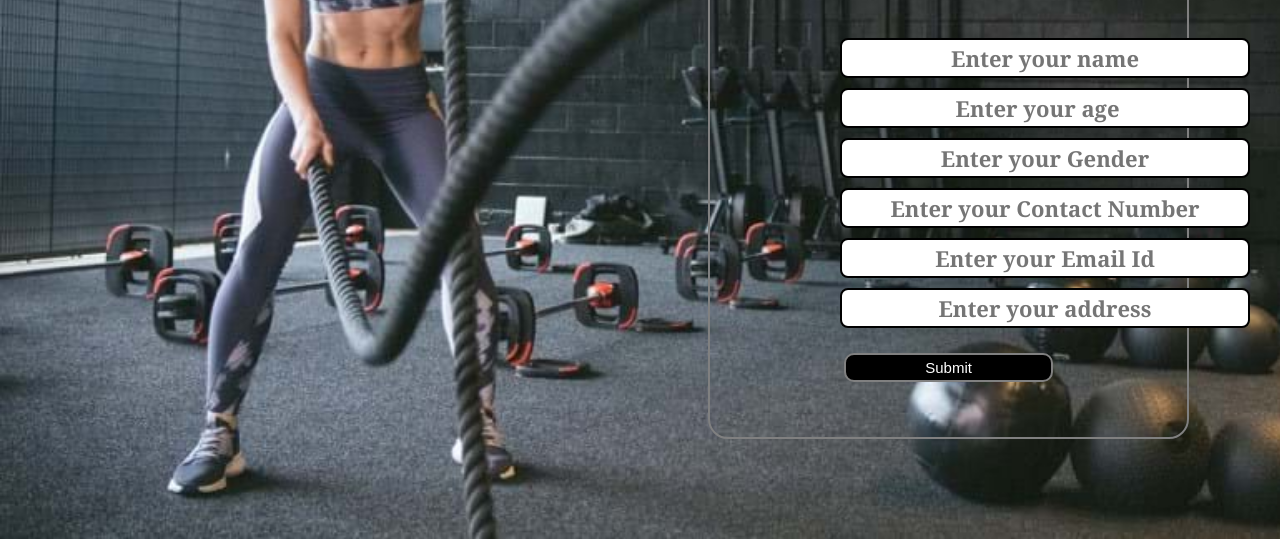
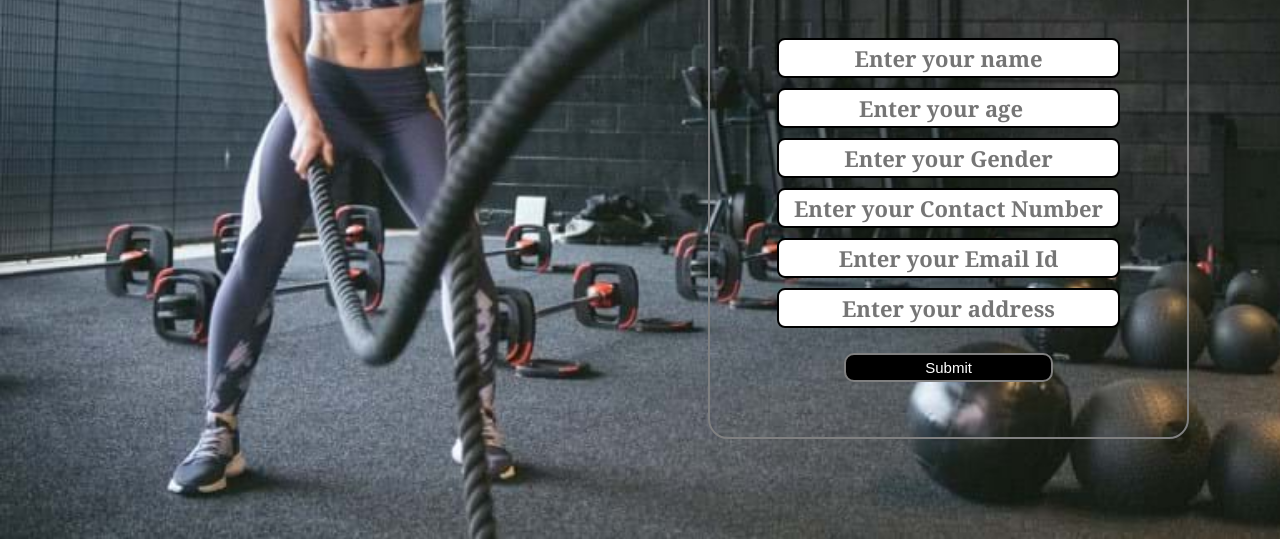
Before and after one commit to muskan-agarwal09/a-gym-website-using-HTML5-and-CSS3, a plain HTML site: page index.html in a window 1280 px wide. Shown: the part 359-898 px from the top of the page. Drawn offline with Linux system fonts and the light colour scheme.

Commit message:
Fix margin and width of form

```diff
--- a/index.html
+++ b/index.html
@@ -1,10 +1,9 @@
 <!DOCTYPE html>
 <html lang="en">
-
   <head>
-    <meta charset="UTF-8">
-    <meta http-equiv="X-UA-Compatible" content="IE=edge">
-    <meta name="viewport" content="width=device-width, initial-scale=1.0">
+    <meta charset="UTF-8" />
+    <meta http-equiv="X-UA-Compatible" content="IE=edge" />
+    <meta name="viewport" content="width=device-width, initial-scale=1.0" />
     <title>Muskan's Fitness gym</title>
     <style>
       body {
@@ -102,8 +101,8 @@
       .form-group input {
         text-align: center;
         display: block;
-            width: 400px;
-            margin-left: 100px;
+        width: 80%;
+        margin-inline: auto;
         margin-bottom: 10px;
         padding: 3px;
         border: 2px solid black;
@@ -133,7 +132,7 @@
     <header class="header">
       <!-- left box for logo -->
       <div class="left">
-            <img src="gym logo2.jpg" alt="">
+        <img src="gym logo2.jpg" alt="" />
         <div>Muskan's Fitness</div>
       </div>
       <!-- mid box for navbar -->
@@ -152,29 +151,37 @@
       </div>
     </header>
     <div class="container">
-        <h1>Join the best gym of Kolkata now</h1> <br>
+      <h1>Join the best gym of Kolkata now</h1>
+      <br />
       <form action="">
         <div class="form-group">
-                <input type="text" name="myName" placeholder="Enter your name">
+          <input type="text" name="myName" placeholder="Enter your name" />
         </div>
         <div class="form-group">
-                <input type="number" name="myAge" placeholder="Enter your age">
+          <input type="number" name="myAge" placeholder="Enter your age" />
         </div>
         <div class="form-group">
-                <input type="text" name="myGender" placeholder="Enter your Gender">
+          <input type="text" name="myGender" placeholder="Enter your Gender" />
         </div>
         <div class="form-group">
-                <input type="text" name="myNumber" placeholder="Enter your Contact Number">
+          <input
+            type="text"
+            name="myNumber"
+            placeholder="Enter your Contact Number"
+          />
         </div>
         <div class="form-group">
-                <input type="text" name="myEmail" placeholder="Enter your Email Id">
+          <input type="text" name="myEmail" placeholder="Enter your Email Id" />
         </div>
         <div class="form-group">
-                <input type="text" name="myAddress" placeholder="Enter your address">
+          <input
+            type="text"
+            name="myAddress"
+            placeholder="Enter your address"
+          />
         </div>
         <button class="btn">Submit</button>
       </form>
     </div>
   </body>
-
 </html>
```
Lines whose indentation alone changed are shown as unchanged.
